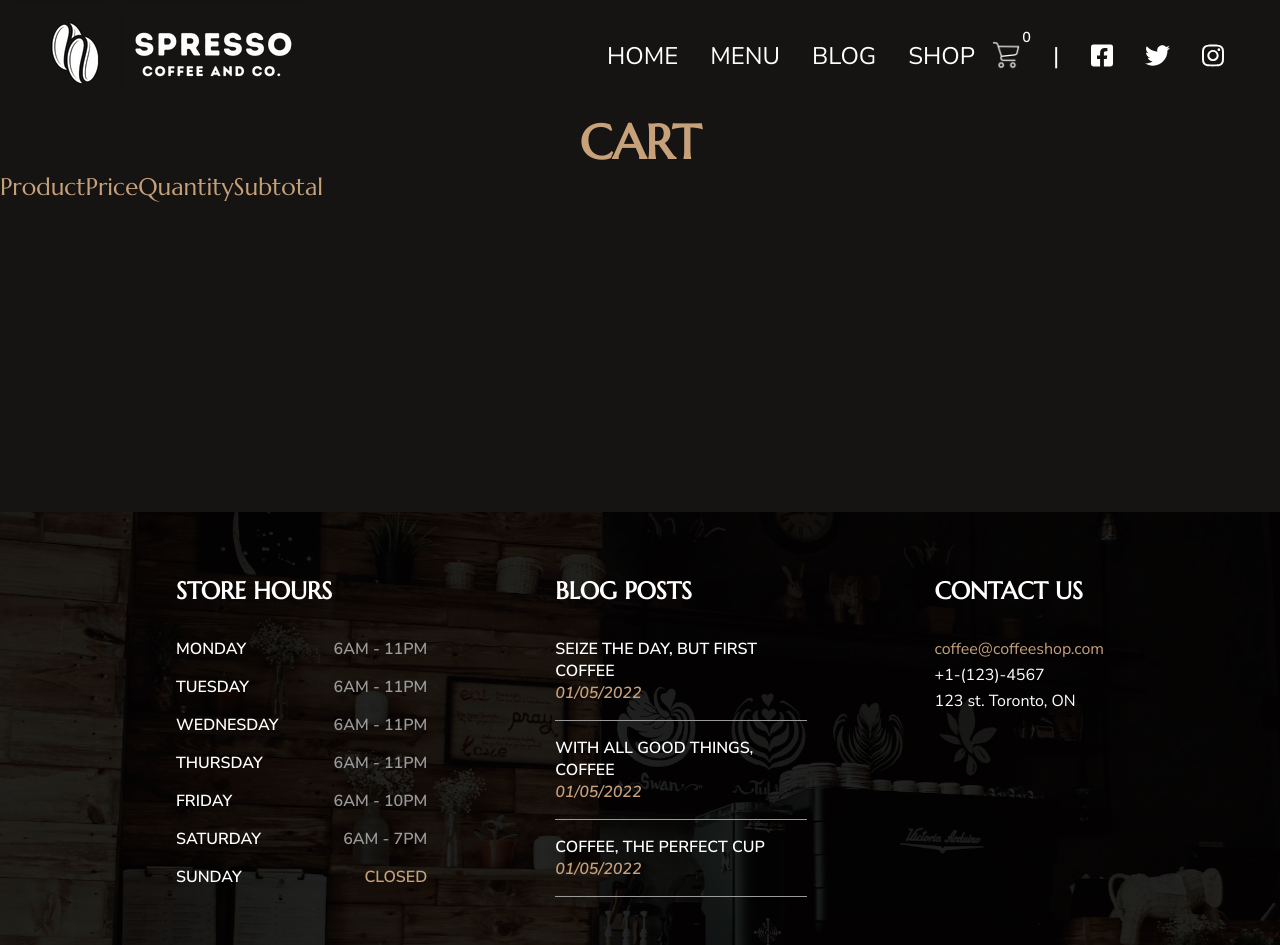
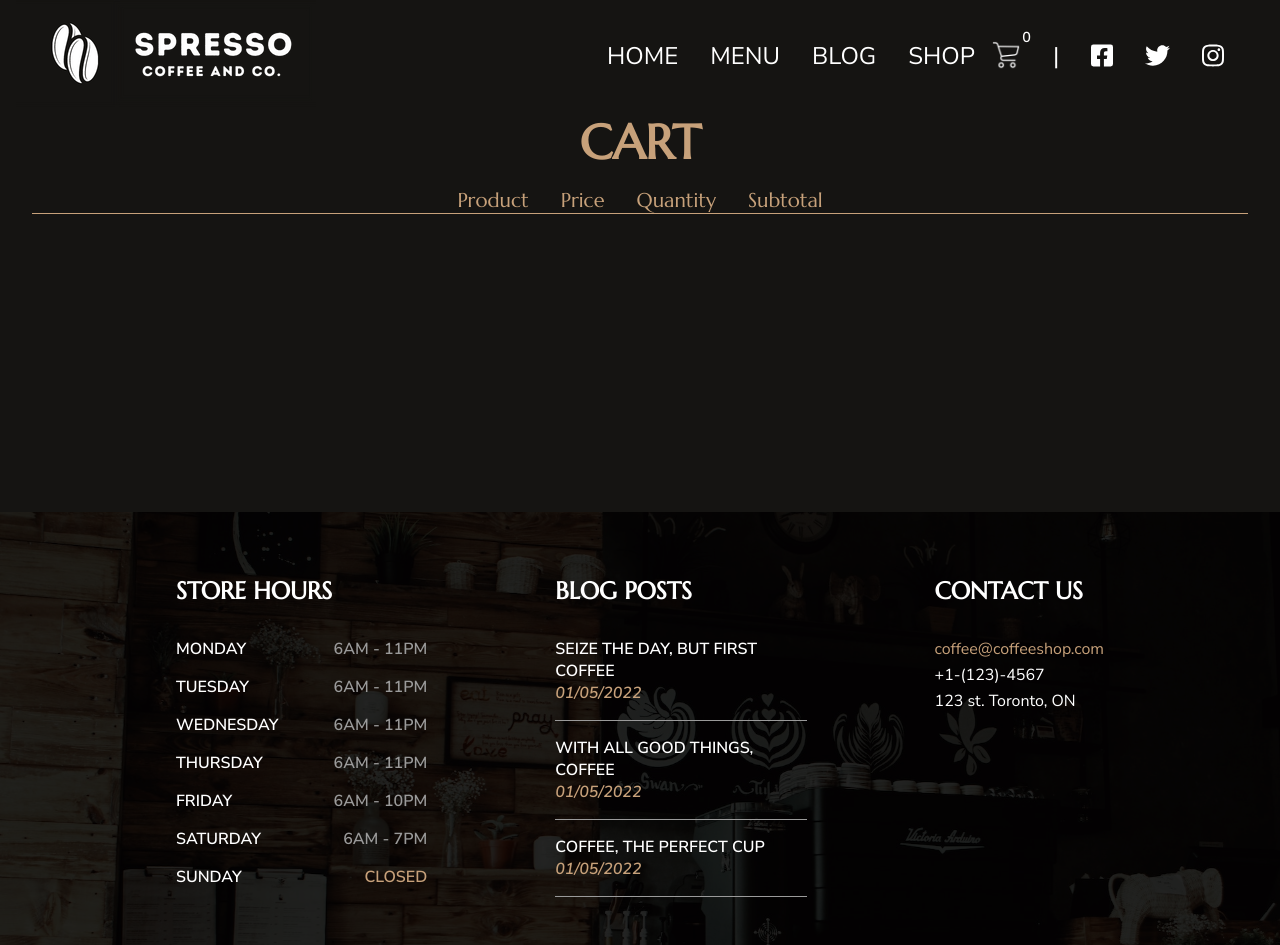
Before and after one commit to rideoutm/coffee-shop-v2, a React (Create React App) app: page /coffee-shop-v2/cart in a window 1280 px wide. Built offline with nearby package versions, Linux system fonts and the light colour scheme; a web font is replaced by a local one.

Commit message:
add removeItem Reducer

```diff
--- a/src/components/Shop/Cart/Cart.js
+++ b/src/components/Shop/Cart/Cart.js
@@ -1,19 +1,39 @@
 import React from "react";
 import "./Cart.scss";
+import { useSelector, useDispatch } from "react-redux";
+import { storeActions } from "../../../store/storeIndex";
+import { useState } from "react";
 
 export default function Cart() {
+  const item = useSelector((state) => state.ui.item);
+  const [itemId, setItemId] = useState(null);
+  const dispatch = useDispatch();
+  console.log(item);
   return (
     <div className="cart">
       <h1 className="cart__header">CART</h1>
       <div className="cart__cart-container">
         <div className="cart__cart-headers">
           <div className="cart__cart-product">Product</div>
-          <div className="cart__cart-product">Price</div>
-          <div className="cart__cart-product">Quantity</div>
-          <div className="cart__cart-product">Subtotal</div>
+          <div className="cart__cart-price">Price</div>
+          <div className="cart__cart-quantity">Quantity</div>
+          <div className="cart__cart-subtotal">Subtotal</div>
         </div>
-        <div></div>
-        <div></div>
+        <div className="cart__cart-items">
+          {item.map((el) => {
+            return (
+              <div className="cart__item-cont">
+                <div onClick={() => dispatch(storeActions.removeItemFromCart(el.id))} className="cart__cart-item-close">
+                  {console.log(el.id)}X
+                </div>
+                <div className="cart__cart-item-name">{el.name}</div>
+                <div className="cart__cart-item-price">{el.price}</div>
+                <div className="cart__cart-item-quantity">{el.quantity}</div>
+                <div className="cart__cart-item-total">{el.totalPrice}</div>
+              </div>
+            );
+          })}
+        </div>
       </div>
     </div>
   );
--- a/src/components/Shop/Cart/Cart.scss
+++ b/src/components/Shop/Cart/Cart.scss
@@ -12,13 +12,39 @@
   }
 
   &__cart-container {
-    display: flex;
+    display: grid;
+    grid-template-columns: 1fr;
+    // width: 100%;
   }
 
   &__cart-headers {
     display: flex;
+    justify-content: center;
     color: #c7a17a;
     font-family: "marcellus";
-    font-size: 1.5rem;
+    font-size: 1.25rem;
+    border-bottom: 1px solid #c7a17a;
+    margin: 1rem 2rem 1rem 2rem;
+  }
+
+  &__cart-product,
+  &__cart-price,
+  &__cart-quantity,
+  &__cart-subtotal {
+    margin: 0 1rem;
+  }
+
+  &__cart-items {
+    display: flex;
+    flex-direction: column;
+    color: #fff;
+    margin: 0 2rem;
+  }
+
+  &__item-cont {
+    display: grid;
+    grid-template-columns: 1fr 2.5fr 2.5fr 2.5fr 2fr;
+    width: 100%;
+    margin-bottom: 1rem;
   }
 }
--- a/src/components/Shop/Shop.js
+++ b/src/components/Shop/Shop.js
@@ -8,20 +8,20 @@ import ShopItem from "./ShopItem/ShopItem";
 
 const ShopData = [
   {
-    id: 1,
+    id: "1a",
     image: frenchpress,
     name: "FRENCH PRESS",
     price: 19.99,
   },
-  { id: 2, image: coffeepods, name: "DARK BLEND COFFEE PODS, 20pc", price: 15.99 },
+  { id: "2b", image: coffeepods, name: "DARK BLEND COFFEE PODS, 20pc", price: 15.99 },
   {
-    id: 3,
+    id: "3c",
     image: coffeepods2,
     name: "LIGHT BLEND COFFEE PODS, 20pc",
     price: 15.99,
   },
   {
-    id: 4,
+    id: "4d",
     image: cup,
     name: "CERAMIC COFFEE CUP",
     price: 12.99,
--- a/src/store/storeIndex.js
+++ b/src/store/storeIndex.js
@@ -22,6 +22,17 @@ const shopUi = createSlice({
         existingItem.totalPrice = existingItem.totalPrice + newItem.price;
       }
     },
+    removeItemFromCart(state, action) {
+      const product = state.item.find((item) => item.id === action.payload);
+
+      console.log("QUANTITY: ", product.quantity);
+      if (product) {
+        state.totalQuantity = state.totalQuantity - product.quantity;
+        state.item = state.item.filter((item) => item.id !== action.payload);
+      } else {
+        return;
+      }
+    },
   },
 });
 
```
